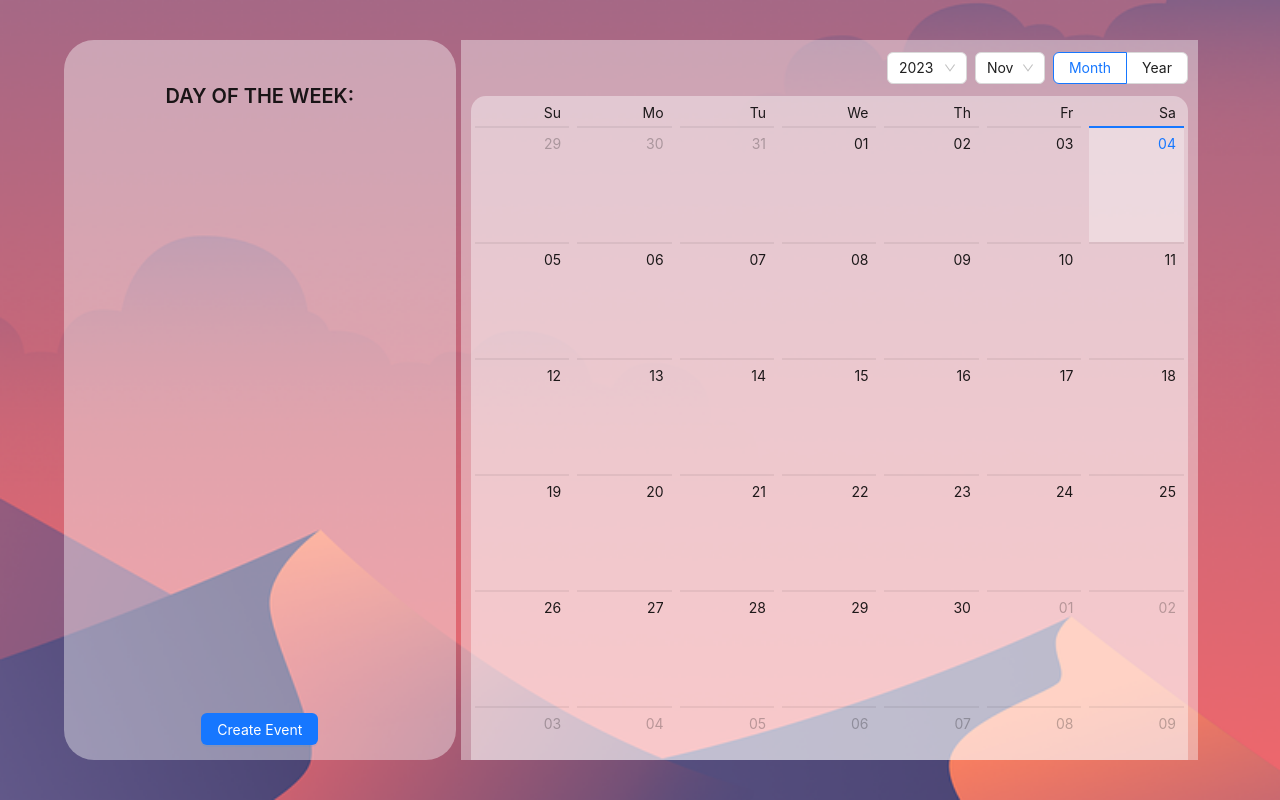
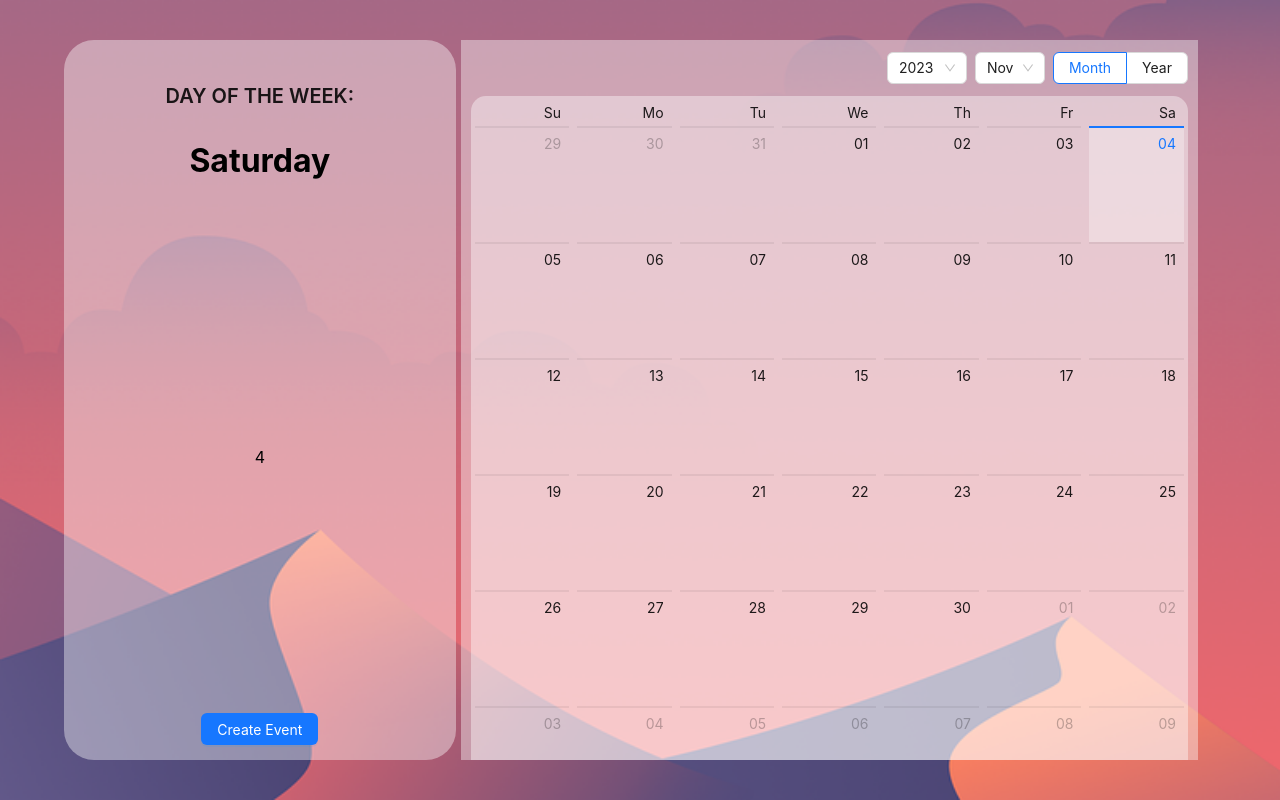
Before and after one commit to Guido-BM/Calendar-Events, a React (Create React App) app: page / in a window 1280 px wide. Built offline with nearby package versions, Linux system fonts and the light colour scheme.

Commit message:
Autoseleccion de dia actual

```diff
--- a/package.json
+++ b/package.json
@@ -7,6 +7,7 @@
     "@testing-library/react": "^13.4.0",
     "@testing-library/user-event": "^13.5.0",
     "antd": "^5.10.3",
+    "moment": "^2.29.4",
     "react": "^18.2.0",
     "react-dom": "^18.2.0",
     "react-scripts": "5.0.1",
--- a/src/components/CalendarView.jsx
+++ b/src/components/CalendarView.jsx
@@ -1,11 +1,13 @@
 import React, { useState } from 'react';
 import {ConfigProvider, Calendar } from 'antd';
+import moment from 'moment';
 import "../App.css";
 import DateCellRender from './DateCellRender';
 import PreviewLeft from "../components/PreviewLeft";
 
+
 const CalendarView = () => {
-  const [ selectedDate, setSelectedDate] = useState(null);
+  const [ selectedDate, setSelectedDate] = useState(moment());
   const [ selectedEvents, setSelectedEvents] = useState([]);
   const [ savedMonthlyEvents, setSavedMonthlyEvents] = useState([]);
 
```
Also changed, not shown: 1 other file (tests, documents, lock files or other folders).
